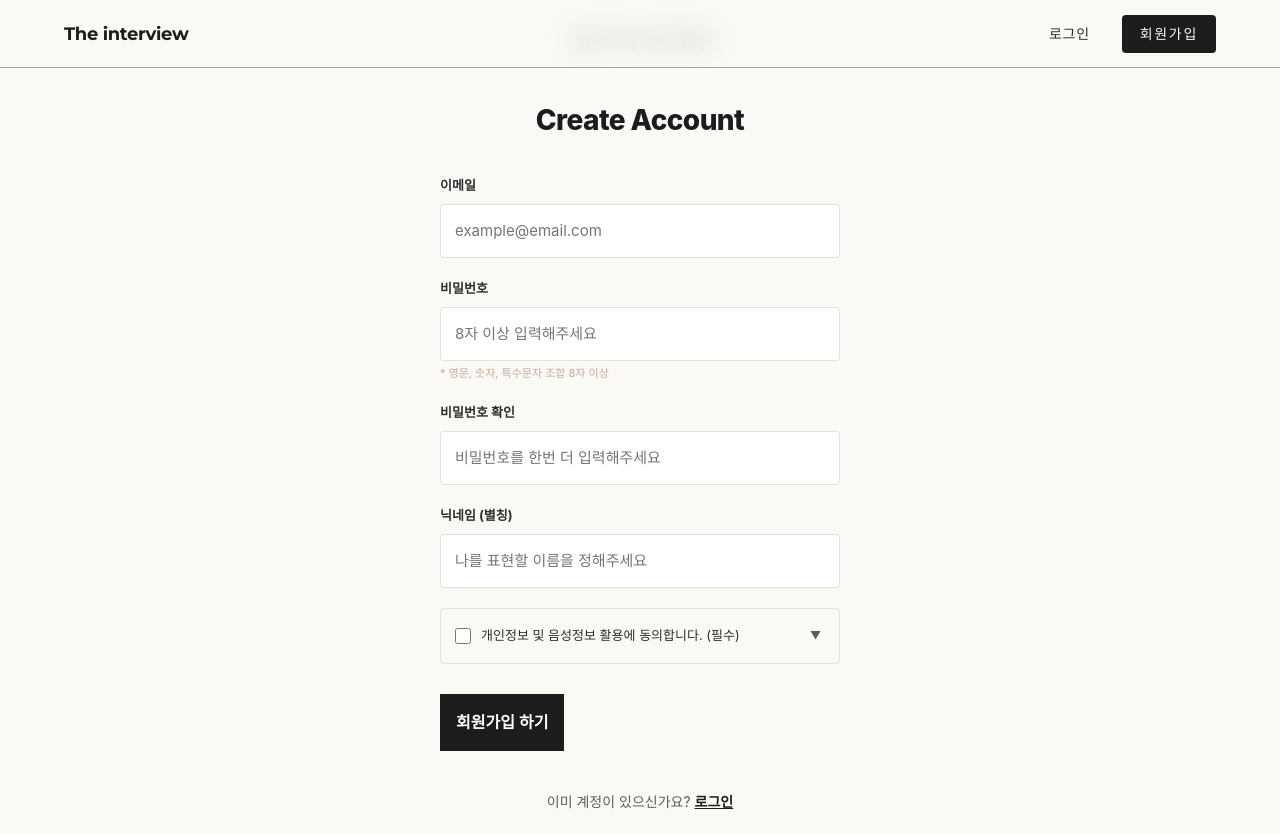
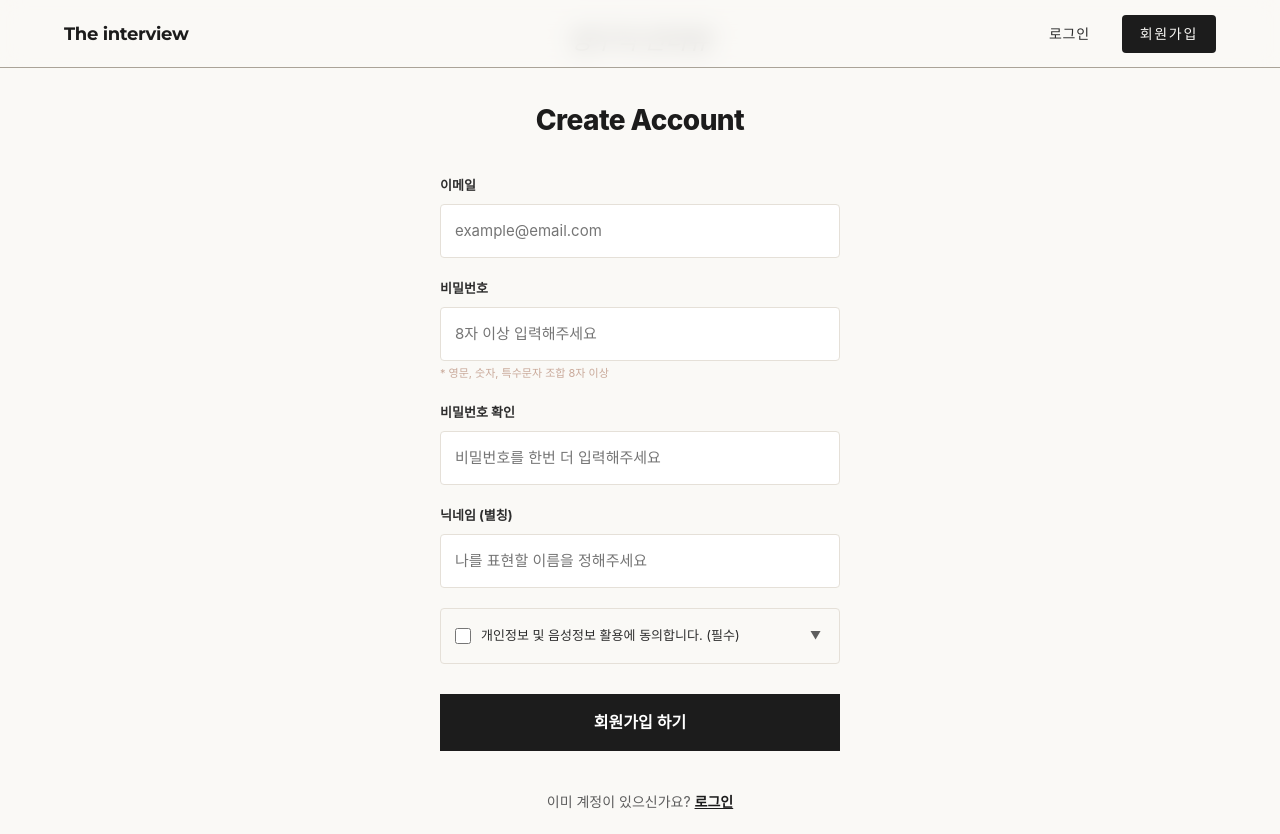
Before and after one commit to wynsumhi/the-interview, a Next.js app in the folder fe/: page /signup in a window 1280 px wide. Built offline with nearby package versions, Linux system fonts and the light colour scheme; a web font is replaced by a local one.

Commit message:
S14P21A307-340 style: 개인정보 활용 본문 화이트로 변경, 회원가입 버튼 너비 수정

```diff
--- a/fe/src/app/signup/page.module.css
+++ b/fe/src/app/signup/page.module.css
@@ -114,7 +114,7 @@
   font-size: 12px;
   color: var(--charcoal);
   line-height: 1.7;
-  background-color: var(--bg);
+  background-color: #ffffff;
 }
 
 .consentContent h4 {
@@ -143,6 +143,7 @@
 }
 
 .submitBtn {
+  width: 100%;
   background: var(--fg);
   color: white;
   padding: 16px;
```
